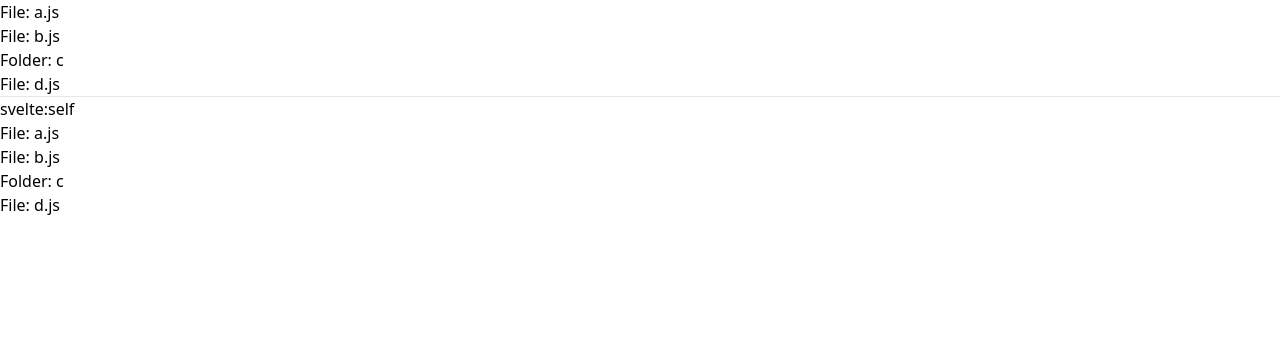
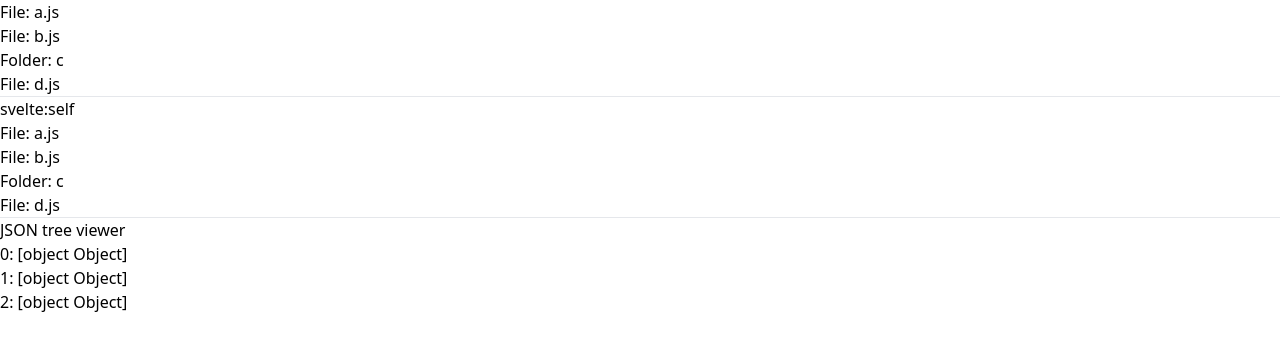
Before and after one commit to ala-garbaa-pro/SvelteKitPlayground, a SvelteKit app: page /l4-composing-components/code-snippet/creating-recursive-components-for-recursive-data in a window 1280 px wide. Shown: the top 350 px of the page. Built offline with nearby package versions, Linux system fonts and the light colour scheme.

Commit message:
JsonTree

```diff
--- a/src/routes/l4-composing-components/code-snippet/creating-recursive-components-for-recursive-data/+page.svelte
+++ b/src/routes/l4-composing-components/code-snippet/creating-recursive-components-for-recursive-data/+page.svelte
@@ -1,6 +1,7 @@
 <script lang="ts">
   import JsonPresenter from "./JSONPresenter.svelte";
   import JsonPresenterSelf from "./JsonPresenterSelf.svelte";
+  import JsonTree from "./JsonTree.svelte";
 
   const folder = [
     { type: "file", name: "a.js" },
@@ -15,3 +16,7 @@
 svelte:self
 
 <JsonPresenterSelf {folder} />
+<hr />
+JSON tree viewer
+<br />
+<JsonTree data={folder} />
--- /dev/null
+++ b/src/routes/l4-composing-components/code-snippet/creating-recursive-components-for-recursive-data/JsonTree.svelte
@@ -0,0 +1,9 @@
+<script lang="ts">
+  export let data: any;
+</script>
+
+<ul>
+  {#each Object.entries(data) as [key, value]}
+    <li>{key}: {value}</li>
+    <li></li>{/each}
+</ul>
```
Also changed, not shown: src/routes/l4-composing-components/code-snippet/creating-recursive-components-for-recursive-data/JSONTreeViewer.svelte (added).
